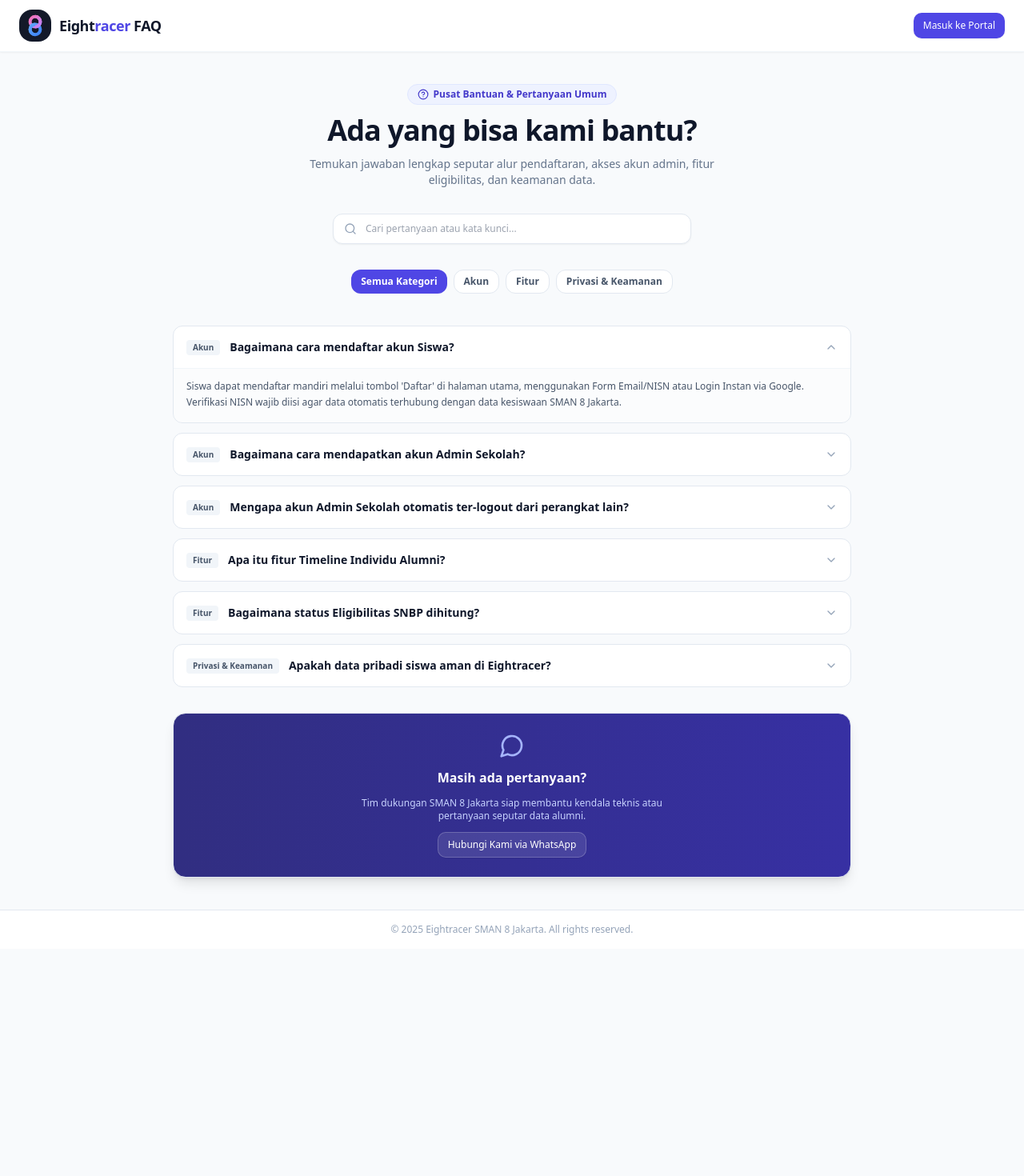
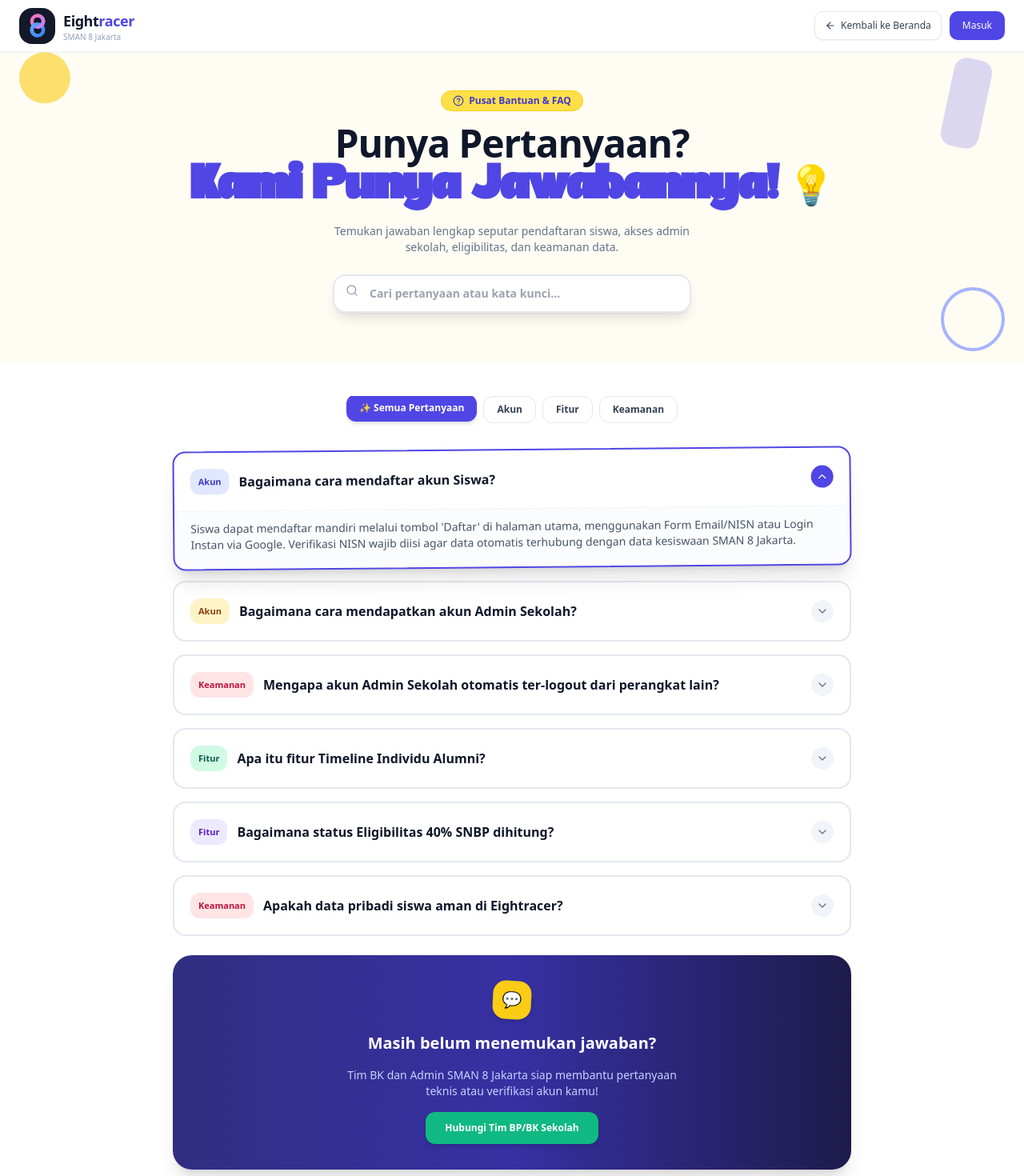
Before and after one commit to ahmadrofiussuud/eightracer, a Next.js app: page /faq in a window 1280 px wide. Shown: the top 1470 px of the page at 80% size. Before the commit the page ends 1186 px from the top, so only its background shows below. Built offline with nearby package versions, Linux system fonts and the light colour scheme.

Commit message:
style: embed fun FAQ section on landing page and match /faq design with vibrant, playful theme

```diff
--- a/src/app/faq/page.tsx
+++ b/src/app/faq/page.tsx
@@ -2,16 +2,16 @@
 
 import React, { useState } from "react";
 import Link from "next/link";
-import { Search, ChevronDown, HelpCircle, ArrowLeft, ShieldCheck, Key, GraduationCap, MessageCircle } from "lucide-react";
+import { Search, ChevronDown, HelpCircle, ArrowLeft, ShieldCheck, Key, GraduationCap, MessageCircle, Sparkles } from "lucide-react";
 import { Button } from "@/components/ui/button";
-import { Card, CardHeader, CardTitle, CardContent } from "@/components/ui/card";
 import { EightracerLogo } from "@/components/ui/EightracerLogo";
 
 interface FAQItem {
   id: string;
-  category: "Akun" | "Fitur" | "Privasi & Keamanan";
+  category: "Akun" | "Fitur" | "Keamanan";
   question: string;
   answer: string;
+  badgeBg: string;
 }
 
 const faqData: FAQItem[] = [
@@ -19,37 +19,43 @@ const faqData: FAQItem[] = [
     id: "1",
     category: "Akun",
     question: "Bagaimana cara mendaftar akun Siswa?",
-    answer: "Siswa dapat mendaftar mandiri melalui tombol 'Daftar' di halaman utama, menggunakan Form Email/NISN atau Login Instan via Google. Verifikasi NISN wajib diisi agar data otomatis terhubung dengan data kesiswaan SMAN 8 Jakarta."
+    answer: "Siswa dapat mendaftar mandiri melalui tombol 'Daftar' di halaman utama, menggunakan Form Email/NISN atau Login Instan via Google. Verifikasi NISN wajib diisi agar data otomatis terhubung dengan data kesiswaan SMAN 8 Jakarta.",
+    badgeBg: "bg-indigo-100 text-indigo-700",
   },
   {
     id: "2",
     category: "Akun",
     question: "Bagaimana cara mendapatkan akun Admin Sekolah?",
-    answer: "Akun Admin Sekolah bersifat tunggal dan tidak dibuat melalui pendaftaran umum. Kredensial Admin disediakan secara khusus oleh pengelola sistem/sekolah demi menjaga keamanan data sensitif seluruh murid."
+    answer: "Akun Admin Sekolah bersifat tunggal dan disediakan secara khusus oleh pengelola sekolah (tidak melalui pendaftaran mandiri) demi menjaga privasi & keamanan data sensitif seluruh murid.",
+    badgeBg: "bg-amber-100 text-amber-800",
   },
   {
     id: "3",
-    category: "Akun",
+    category: "Keamanan",
     question: "Mengapa akun Admin Sekolah otomatis ter-logout dari perangkat lain?",
-    answer: "Untuk menjaga keamanan data tingkat tinggi, Admin Sekolah menerapkan aturan 'Single Device Login'. Jika akun Admin dibuka di perangkat baru, sesi di perangkat sebelumnya otomatis diakhiri."
+    answer: "Untuk menjaga keamanan data tingkat tinggi, Admin Sekolah menerapkan aturan 'Single Device Login'. Jika akun Admin dibuka di perangkat baru, sesi di perangkat sebelumnya otomatis diakhiri.",
+    badgeBg: "bg-rose-100 text-rose-700",
   },
   {
     id: "4",
     category: "Fitur",
     question: "Apa itu fitur Timeline Individu Alumni?",
-    answer: "Timeline Individu adalah fitur unggulan yang menampilkan visualisasi kronologis perjalanan siswa sejak bangku SMA, kelulusan, penerimaan PTN, hingga perkembangan IPK dan status KIP-Kuliah per semester di universitas."
+    answer: "Timeline Individu adalah fitur unggulan yang menampilkan visualisasi kronologis perjalanan siswa sejak bangku SMA, kelulusan, penerimaan PTN, hingga perkembangan IPK dan status KIP-Kuliah per semester di universitas.",
+    badgeBg: "bg-emerald-100 text-emerald-800",
   },
   {
     id: "5",
     category: "Fitur",
-    question: "Bagaimana status Eligibilitas SNBP dihitung?",
-    answer: "Eligibilitas dihitung secara otomatis berdasarkan pemeringkatan 40% siswa terbaik (Akreditasi A). Kalkulasi menggabungkan bobot nilai rapor semester 1-5 (75%) dan poin portofolio prestasi lomba (25%)."
+    question: "Bagaimana status Eligibilitas 40% SNBP dihitung?",
+    answer: "Eligibilitas dihitung secara otomatis berdasarkan pemeringkatan 40% siswa terbaik (Akreditasi A). Kalkulasi menggabungkan bobot nilai rapor semester 1-5 (75%) dan poin portofolio prestasi lomba (25%).",
+    badgeBg: "bg-violet-100 text-violet-800",
   },
   {
     id: "6",
-    category: "Privasi & Keamanan",
+    category: "Keamanan",
     question: "Apakah data pribadi siswa aman di Eightracer?",
-    answer: "Ya, seluruh data dilindungi dengan kontrol akses berbasis peran (RBAC). Data finansial dan kontak pribadi alumni disembunyikan dari publik/siswa lain dan hanya dapat diakses oleh Admin Sekolah."
+    answer: "Ya, seluruh data dilindungi dengan kontrol akses berbasis peran (RBAC). Data finansial dan kontak pribadi alumni disembunyikan dari publik/siswa lain dan hanya dapat diakses oleh Admin Sekolah.",
+    badgeBg: "bg-rose-100 text-rose-700",
   }
 ];
 
@@ -66,118 +72,159 @@ export default function FAQPage() {
   });
 
   return (
-    <div className="min-h-screen bg-slate-50 text-slate-800 flex flex-col">
-      {/* Header */}
+    <div className="min-h-screen bg-white text-slate-800 flex flex-col overflow-x-hidden">
+      {/* Header Navbar */}
       <header className="sticky top-0 z-30 bg-white border-b border-slate-100 shadow-sm">
         <div className="max-w-7xl mx-auto px-4 sm:px-6 h-16 flex items-center justify-between">
           <Link href="/" className="flex items-center gap-2.5">
-            <EightracerLogo size={32} withBackground />
+            <EightracerLogo size={36} withBackground />
+            <div className="flex flex-col leading-tight">
               <span className="font-black text-lg tracking-tight text-slate-900">
-              Eight<span className="text-indigo-600">racer</span> FAQ
+                Eight<span className="text-indigo-600">racer</span>
               </span>
+              <span className="text-[10px] text-slate-400 font-medium">SMAN 8 Jakarta</span>
+            </div>
+          </Link>
+
+          <div className="flex items-center gap-2.5">
+            <Link href="/">
+              <Button variant="outline" size="sm" className="text-xs border-slate-200 gap-1.5 h-9">
+                <ArrowLeft className="w-3.5 h-3.5" /> Kembali ke Beranda
+              </Button>
             </Link>
             <Link href="/login">
-            <Button size="sm" className="bg-indigo-600 hover:bg-indigo-700 text-white text-xs">
-              Masuk ke Portal
+              <Button size="sm" className="bg-indigo-600 hover:bg-indigo-700 text-white text-xs h-9 px-4">
+                Masuk
               </Button>
             </Link>
           </div>
+        </div>
       </header>
 
-      <main className="flex-1 max-w-4xl w-full mx-auto px-4 sm:px-6 py-10 space-y-8">
-        {/* Title */}
-        <div className="text-center space-y-3">
-          <div className="inline-flex items-center gap-1.5 px-3 py-1 rounded-full bg-indigo-50 border border-indigo-100 text-indigo-700 text-xs font-semibold">
-            <HelpCircle className="w-3.5 h-3.5" />
-            <span>Pusat Bantuan & Pertanyaan Umum</span>
-          </div>
-          <h1 className="text-3xl sm:text-4xl font-black text-slate-900 tracking-tight">
-            Ada yang bisa kami bantu?
+      {/* Hero FAQ Section */}
+      <section className="relative bg-amber-50/60 pt-12 pb-16 overflow-hidden">
+        {/* Playful background shapes */}
+        <div className="absolute top-4 left-6 w-16 h-16 rounded-full bg-yellow-400 opacity-60 animate-bounce pointer-events-none" style={{ animationDuration: "3s" }} />
+        <div className="absolute top-2 right-12 w-12 h-28 rounded-2xl bg-indigo-600 rotate-12 pointer-events-none opacity-20" />
+        <div className="absolute bottom-4 right-6 w-20 h-20 rounded-full border-4 border-indigo-300 pointer-events-none" />
+
+        <div className="max-w-4xl mx-auto px-4 sm:px-6 text-center relative z-10 space-y-4">
+          <span className="inline-flex items-center gap-1.5 text-xs font-black text-indigo-700 bg-yellow-300 border border-yellow-400 rounded-full px-3.5 py-1 shadow-xs">
+            <HelpCircle className="w-3.5 h-3.5" /> Pusat Bantuan & FAQ
+          </span>
+
+          <h1 className="text-3xl sm:text-5xl font-black text-slate-900 tracking-tight leading-tight">
+            Punya Pertanyaan? <br />
+            <span className="text-indigo-600 font-cherry text-4xl sm:text-6xl">Kami Punya Jawabannya!</span> 💡
           </h1>
-          <p className="text-xs sm:text-sm text-slate-500 max-w-lg mx-auto">
-            Temukan jawaban lengkap seputar alur pendaftaran, akses akun admin, fitur eligibilitas, dan keamanan data.
+
+          <p className="text-xs sm:text-sm text-slate-500 max-w-md mx-auto">
+            Temukan jawaban lengkap seputar pendaftaran siswa, akses admin sekolah, eligibilitas, dan keamanan data.
           </p>
-        </div>
 
           {/* Search Bar */}
-        <div className="relative max-w-md mx-auto">
-          <Search className="absolute left-3.5 top-1/2 -translate-y-1/2 w-4 h-4 text-slate-400" />
+          <div className="relative max-w-md mx-auto pt-2">
+            <Search className="absolute left-4 top-1/2 -translate-y-1/2 w-4 h-4 text-slate-400" />
             <input
               type="text"
               value={searchQuery}
               onChange={(e) => setSearchQuery(e.target.value)}
               placeholder="Cari pertanyaan atau kata kunci..."
-            className="w-full pl-10 pr-4 py-2.5 text-xs bg-white border border-slate-200 rounded-xl shadow-sm focus:outline-none focus:ring-2 focus:ring-indigo-500/20"
+              className="w-full pl-11 pr-4 py-3 text-xs sm:text-sm font-semibold bg-white border-2 border-slate-200 rounded-2xl shadow-lg focus:outline-none focus:border-indigo-600"
             />
           </div>
+        </div>
+      </section>
 
-        {/* Category Tabs */}
+      {/* Main Accordion Content */}
+      <main className="flex-1 max-w-4xl w-full mx-auto px-4 sm:px-6 py-10 space-y-6">
+        {/* Category Pills */}
         <div className="flex justify-center gap-2 overflow-x-auto pb-2">
-          {["ALL", "Akun", "Fitur", "Privasi & Keamanan"].map((cat) => (
+          {["ALL", "Akun", "Fitur", "Keamanan"].map((cat) => (
             <button
               key={cat}
               onClick={() => setSelectedCategory(cat)}
-              className={`px-3 py-1.5 rounded-lg text-xs font-semibold transition-all ${
+              className={`px-4 py-2 rounded-xl text-xs font-black transition-all ${
                 selectedCategory === cat
-                  ? "bg-indigo-600 text-white shadow-xs"
-                  : "bg-white text-slate-600 hover:bg-slate-100 border border-slate-200"
+                  ? "bg-indigo-600 text-white shadow-md -translate-y-0.5"
+                  : "bg-white text-slate-700 hover:bg-slate-100 border border-slate-200"
               }`}
             >
-              {cat === "ALL" ? "Semua Kategori" : cat}
+              {cat === "ALL" ? "✨ Semua Pertanyaan" : cat}
             </button>
           ))}
         </div>
 
-        {/* FAQ Accordion List */}
-        <div className="space-y-3">
+        {/* Accordion Cards */}
+        <div className="space-y-4">
           {filteredFaqs.length === 0 ? (
-            <Card className="p-8 text-center text-slate-400 text-xs">
-              Tidak ada pertanyaan yang sesuai dengan pencarian.
-            </Card>
+            <div className="p-12 text-center text-slate-400 text-xs font-semibold bg-slate-50 rounded-2xl border border-slate-200">
+              Tidak ada pertanyaan yang cocok dengan pencarian Anda.
+            </div>
           ) : (
             filteredFaqs.map((faq) => {
               const isOpen = openId === faq.id;
               return (
-                <Card key={faq.id} className="border-slate-200 shadow-xs overflow-hidden transition-all">
+                <div
+                  key={faq.id}
+                  className={`rounded-2xl border-2 transition-all duration-200 overflow-hidden ${
+                    isOpen
+                      ? "border-indigo-600 bg-white shadow-xl rotate-[-0.5deg]"
+                      : "border-slate-200 bg-white hover:border-indigo-300 shadow-xs"
+                  }`}
+                >
                   <button
                     onClick={() => setOpenId(isOpen ? null : faq.id)}
-                    className="w-full p-4 text-left flex items-center justify-between gap-3 hover:bg-slate-50/80 transition-colors"
+                    className="w-full p-5 text-left flex items-center justify-between gap-4 font-bold text-slate-900 text-sm sm:text-base cursor-pointer"
                   >
                     <div className="flex items-center gap-3">
-                      <span className="px-2 py-0.5 text-[10px] font-bold rounded bg-slate-100 text-slate-600">
+                      <span className={`px-2.5 py-1 text-[11px] font-black rounded-lg ${faq.badgeBg}`}>
                         {faq.category}
                       </span>
-                      <span className="font-bold text-xs sm:text-sm text-slate-900">{faq.question}</span>
+                      <span>{faq.question}</span>
                     </div>
-                    <ChevronDown className={`w-4 h-4 text-slate-400 shrink-0 transition-transform ${isOpen ? "rotate-180" : ""}`} />
+                    <div className={`w-7 h-7 rounded-full flex items-center justify-center transition-transform ${isOpen ? "bg-indigo-600 text-white rotate-180" : "bg-slate-100 text-slate-500"}`}>
+                      <ChevronDown className="w-4 h-4" />
+                    </div>
                   </button>
+
                   {isOpen && (
-                    <CardContent className="pt-0 pb-4 px-4 text-xs text-slate-600 leading-relaxed border-t border-slate-100 bg-slate-50/50">
-                      <p className="pt-3">{faq.answer}</p>
-                    </CardContent>
+                    <div className="px-5 pb-5 text-xs sm:text-sm text-slate-600 leading-relaxed border-t border-slate-100 bg-slate-50/50 pt-3">
+                      {faq.answer}
+                    </div>
                   )}
-                </Card>
+                </div>
               );
             })
           )}
         </div>
 
-        {/* Contact CTA */}
-        <Card className="p-6 bg-gradient-to-r from-indigo-900 to-indigo-800 text-white text-center space-y-3 rounded-2xl shadow-lg">
-          <MessageCircle className="w-8 h-8 text-indigo-300 mx-auto" />
-          <h3 className="font-bold text-base">Masih ada pertanyaan?</h3>
-          <p className="text-xs text-indigo-200 max-w-sm mx-auto">
-            Tim dukungan SMAN 8 Jakarta siap membantu kendala teknis atau pertanyaan seputar data alumni.
+        {/* Fun Contact Banner */}
+        <div className="p-8 bg-gradient-to-r from-indigo-900 via-indigo-800 to-indigo-950 text-white text-center space-y-4 rounded-3xl shadow-xl relative overflow-hidden">
+          <div className="w-12 h-12 rounded-2xl bg-yellow-400 text-slate-900 flex items-center justify-center mx-auto font-black text-xl shadow-md rotate-3">
+            💬
+          </div>
+          <h3 className="font-black text-xl">Masih belum menemukan jawaban?</h3>
+          <p className="text-xs sm:text-sm text-indigo-200 max-w-md mx-auto">
+            Tim BK dan Admin SMAN 8 Jakarta siap membantu pertanyaan teknis atau verifikasi akun kamu!
           </p>
-          <Button variant="outline" size="sm" className="bg-white/10 hover:bg-white/20 border-white/20 text-white text-xs">
-            Hubungi Kami via WhatsApp
+          <Button className="bg-emerald-500 hover:bg-emerald-600 text-white font-black text-xs h-10 px-6 rounded-xl shadow-md gap-2">
+            Hubungi Tim BP/BK Sekolah
           </Button>
-        </Card>
+        </div>
       </main>
 
       {/* Footer */}
-      <footer className="border-t border-slate-200 bg-white py-4 text-center text-xs text-slate-400">
-        © 2025 Eightracer SMAN 8 Jakarta. All rights reserved.
+      <footer className="border-t border-slate-100 bg-white py-6">
+        <div className="max-w-7xl mx-auto px-4 flex flex-col sm:flex-row items-center justify-between gap-3 text-sm text-slate-400">
+          <div className="flex items-center gap-2">
+            <EightracerLogo size={24} withBackground />
+            <span className="font-semibold text-slate-600">Eightracer</span>
+            <span>·</span>
+            <span>SMAN 8 Jakarta</span>
+          </div>
+          <span>© 2025 Eightracer. Sistem Pelacakan Siswa & Alumni.</span>
+        </div>
       </footer>
     </div>
   );
--- a/src/app/page.tsx
+++ b/src/app/page.tsx
@@ -16,11 +16,53 @@ import {
   LineChart,
   ClipboardList,
   ChevronRight,
+  HelpCircle,
+  ChevronDown,
+  Search,
+  Sparkles,
+  MessageCircle,
 } from "lucide-react";
 import { Button } from "@/components/ui/button";
 import { EightracerLogo } from "@/components/ui/EightracerLogo";
 
 export default function LandingPage() {
+  const [openFaq, setOpenFaq] = React.useState<number | null>(0);
+  const [faqFilter, setFaqFilter] = React.useState<string>("ALL");
+
+  const faqs = [
+    {
+      cat: "Akun",
+      q: "Bagaimana cara mendaftar akun Siswa?",
+      a: "Siswa dapat mendaftar mandiri melalui tombol 'Daftar' di halaman utama, menggunakan Email atau Google Login. Masukkan 10 digit NISN kamu untuk verifikasi kesiswaan otomatis!",
+      badgeBg: "bg-indigo-100 text-indigo-700",
+    },
+    {
+      cat: "Akun",
+      q: "Bagaimana cara mendapatkan akun Admin Sekolah?",
+      a: "Akun Admin Sekolah disediakan langsung oleh pengelola sekolah (tidak melalui pendaftaran mandiri) demi menjaga privasi & keamanan data sensitif seluruh murid.",
+      badgeBg: "bg-amber-100 text-amber-800",
+    },
+    {
+      cat: "Keamanan",
+      q: "Mengapa akun Admin otomatis ter-logout dari HP/laptop lain?",
+      a: "Demi keamanan tingkat tinggi, akun Admin menerapkan aturan Single Device Login. Jika akun digunakan di perangkat baru, sesi di perangkat lama otomatis diakhiri.",
+      badgeBg: "bg-rose-100 text-rose-700",
+    },
+    {
+      cat: "Fitur",
+      q: "Apa itu fitur Timeline Individu Alumni?",
+      a: "Timeline Individu adalah visualisasi perjalanan kronologis alumni dari SMA, kelulusan, seleksi PTN, hingga pencapaian IPK dan beasiswa per semester di kampus!",
+      badgeBg: "bg-emerald-100 text-emerald-800",
+    },
+    {
+      cat: "Fitur",
+      q: "Bagaimana status Eligibilitas 40% SNBP dihitung?",
+      a: "Status eligibilitas dihitung otomatis menggabungkan rata-rata nilai rapor semester 1-5 (bobot 75%) dan portofolio prestasi lomba (bobot 25%).",
+      badgeBg: "bg-violet-100 text-violet-800",
+    },
+  ];
+
+  const filteredFaqs = faqs.filter((f) => faqFilter === "ALL" || f.cat === faqFilter);
   return (
     <div className="min-h-screen bg-white text-slate-800 flex flex-col overflow-x-hidden">
       {/* Navbar */}
@@ -287,6 +329,80 @@ export default function LandingPage() {
         </div>
       </section>
 
+      {/* ── FUN FAQ SECTION ── */}
+      <section id="faq" className="py-20 bg-amber-50/60 relative overflow-hidden">
+        {/* Decorative elements */}
+        <div className="absolute top-4 left-6 w-12 h-12 rounded-full bg-yellow-400 opacity-60 animate-bounce pointer-events-none" style={{ animationDuration: '4s' }} />
+        <div className="absolute bottom-6 right-8 w-24 h-24 rounded-2xl bg-indigo-600 rotate-12 opacity-10 pointer-events-none" />
+
+        <div className="max-w-4xl mx-auto px-4 sm:px-6 relative z-10">
+          <div className="text-center mb-10">
+            <span className="inline-flex items-center gap-1.5 text-xs font-black text-indigo-700 bg-yellow-300 border border-yellow-400 rounded-full px-3.5 py-1 mb-3 shadow-xs">
+              <HelpCircle className="w-3.5 h-3.5" /> Pertanyaan Umum (FAQ)
+            </span>
+            <h2 className="text-3xl md:text-4xl font-black text-slate-900">
+              Punya Pertanyaan? <br />
+              <span className="text-indigo-600 font-cherry text-4xl md:text-5xl">Kami Punya Jawabannya!</span> 💡
+            </h2>
+          </div>
+
+          {/* Category Filter Pills */}
+          <div className="flex justify-center gap-2 mb-8">
+            {["ALL", "Akun", "Fitur", "Keamanan"].map((c) => (
+              <button
+                key={c}
+                onClick={() => setFaqFilter(c)}
+                className={`px-4 py-2 rounded-xl text-xs font-black transition-all ${
+                  faqFilter === c
+                    ? "bg-indigo-600 text-white shadow-md -translate-y-0.5"
+                    : "bg-white text-slate-700 hover:bg-slate-100 border border-slate-200"
+                }`}
+              >
+                {c === "ALL" ? "✨ Semua Pertanyaan" : c}
+              </button>
+            ))}
+          </div>
+
+          {/* FAQ Accordion List */}
+          <div className="space-y-4">
+            {filteredFaqs.map((faq, idx) => {
+              const isOpen = openFaq === idx;
+              return (
+                <div
+                  key={idx}
+                  className={`rounded-2xl border-2 transition-all duration-200 overflow-hidden ${
+                    isOpen
+                      ? "border-indigo-600 bg-white shadow-lg rotate-[-0.5deg]"
+                      : "border-slate-200 bg-white hover:border-indigo-300 shadow-xs"
+                  }`}
+                >
+                  <button
+                    onClick={() => setOpenFaq(isOpen ? null : idx)}
+                    className="w-full p-5 text-left flex items-center justify-between gap-4 font-bold text-slate-900 text-sm sm:text-base cursor-pointer"
+                  >
+                    <div className="flex items-center gap-3">
+                      <span className={`px-2.5 py-1 text-[11px] font-black rounded-lg ${faq.badgeBg}`}>
+                        {faq.cat}
+                      </span>
+                      <span>{faq.q}</span>
+                    </div>
+                    <div className={`w-7 h-7 rounded-full flex items-center justify-center transition-transform ${isOpen ? "bg-indigo-600 text-white rotate-180" : "bg-slate-100 text-slate-500"}`}>
+                      <ChevronDown className="w-4 h-4" />
+                    </div>
+                  </button>
+
+                  {isOpen && (
+                    <div className="px-5 pb-5 text-xs sm:text-sm text-slate-600 leading-relaxed border-t border-slate-100 bg-slate-50/50 pt-3">
+                      {faq.a}
+                    </div>
+                  )}
+                </div>
+              );
+            })}
+          </div>
+        </div>
+      </section>
+
       {/* ── CTA ── */}
       <section className="py-20 bg-slate-900 relative overflow-hidden">
         <div className="absolute top-0 left-0 w-48 h-48 rounded-full bg-yellow-400 opacity-10 -translate-x-1/2 -translate-y-1/2 pointer-events-none" />
```
Lines whose indentation alone changed are shown as unchanged.
